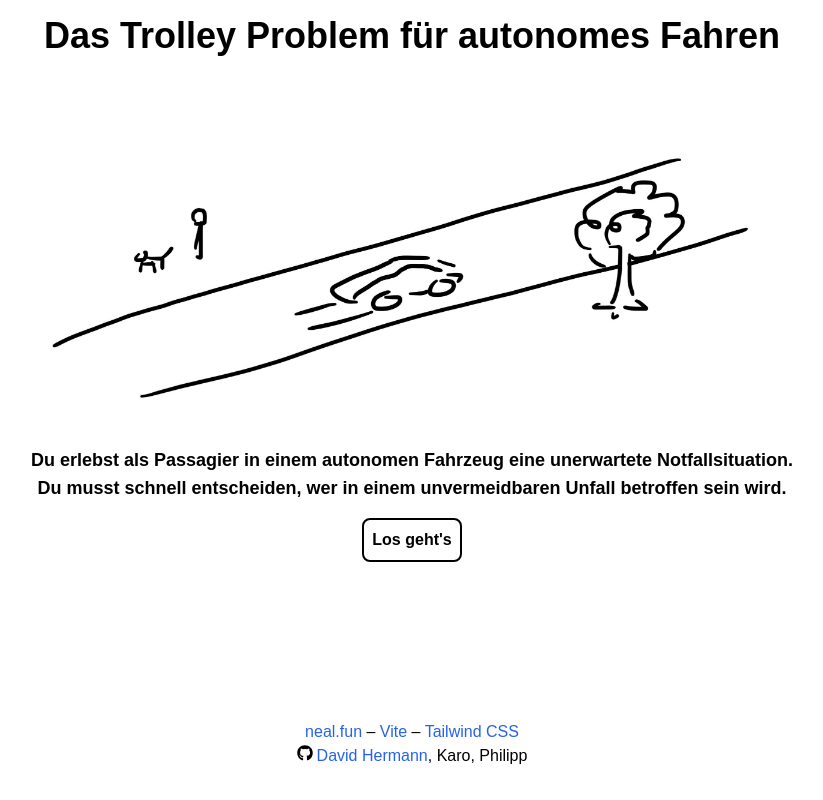
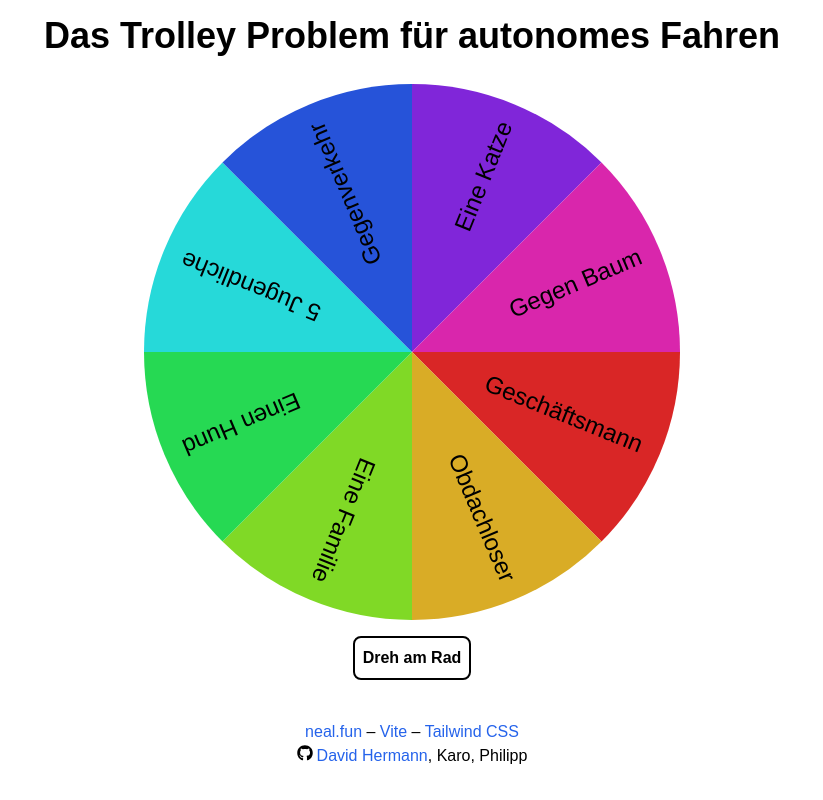
Before and after one commit to david-stefan-hermann/trolley-problem, a React (Vite) app in the folder trolley-problem-frontend/: page /spin in a window 1280 px wide. Before the commit this address led to /. Shown: the whole page, without its empty margins (228-1051 px from the left). Built offline with nearby package versions, Linux system fonts and the light colour scheme; a web font is replaced by a local one.

Commit message:
added wheel of fortune

```diff
--- a/trolley-problem-frontend/src/App.jsx
+++ b/trolley-problem-frontend/src/App.jsx
@@ -3,6 +3,7 @@ import { Navigate } from 'react-router-dom'
 import Layout from './components/Layout'
 import Home from './components/home/Home'
 import Dashboard from './components/dashboard/DashBoard'
+import FortuneWheel from './components/fortunewheel/FortuneWheel'
 
 
 const App = () => {
@@ -12,6 +13,7 @@ const App = () => {
         <Routes>
           <Route path="/" element={<Home />} />
           <Route path="/dashboard" element={<Dashboard />} />
+          <Route path="/spin" element={<FortuneWheel />} />
           <Route path="*" element={<Navigate to="/" />} />
         </Routes>
       </Layout>
--- /dev/null
+++ b/trolley-problem-frontend/src/components/fortunewheel/CircleSegments.jsx
@@ -0,0 +1,89 @@
+import React, { useRef, useState, useEffect } from 'react'
+
+const CircleSegments = ({ segments }) => {
+
+    const wheelContainerRef = useRef(null)
+    const [wheelContainerWidth, setWheelContainerWidth] = useState(0)
+
+    useEffect(() => {
+        setWheelContainerWidth(wheelContainerRef.current.offsetWidth)
+
+        const handleResize = () => {
+            setWheelContainerWidth(wheelContainerRef.current.offsetWidth)
+        }
+
+        window.addEventListener('resize', handleResize)
+
+        // Cleanup function to remove the event listener
+        return () => window.removeEventListener('resize', handleResize)
+    }, [])
+
+    const size = wheelContainerWidth - 40 // Diameter of the circle
+    const radius = size / 2
+    const centerX = radius
+    const centerY = radius
+
+
+    const drawSegment = (index, total) => {
+        const angle = (2 * Math.PI) / total
+        const startAngle = angle * index
+        const endAngle = angle * (index + 1)
+
+        const startX = centerX + radius * Math.cos(startAngle)
+        const startY = centerY + radius * Math.sin(startAngle)
+        const endX = centerX + radius * Math.cos(endAngle)
+        const endY = centerY + radius * Math.sin(endAngle)
+
+        const largeArcFlag = angle > Math.PI ? 1 : 0
+
+        const pathData = [
+            `M${centerX},${centerY}`,
+            `L${startX},${startY}`,
+            `A${radius},${radius} 0 ${largeArcFlag} 1 ${endX},${endY}`,
+            'Z'
+        ].join(' ')
+
+        // Calculate label position
+        const labelAngle = startAngle + angle / 2
+        const labelX = centerX + (radius - 20) * Math.cos(labelAngle) // 20 is the margin from the edge
+        const labelY = centerY + (radius - 20) * Math.sin(labelAngle)
+
+        return {
+            pathData,
+            labelX,
+            labelY,
+            labelText: segments[index].label
+        }
+    }
+
+    return (
+        <div className="flex justify-center flex-col w-full max-w-xl" ref={wheelContainerRef}>
+            <svg width={size} height={size} className="mx-auto">
+                {segments.map((segment, index) => {
+                    const { pathData, labelX, labelY, labelText } = drawSegment(index, segments.length)
+                    // Calculate the angle in degrees and adjust for text orientation
+                    const angle = (index / segments.length) * 360
+                    const rotationAngle = angle + 22 // Subtract 90 degrees to align text radially with the middle of the segment
+
+                    return (
+                        <g key={index}>
+                            <path d={pathData} fill={`hsl(${index * 360 / segments.length}, 70%, 50%)`} />
+                            <text
+                                x={labelX}
+                                y={labelY}
+                                className='text-1xl md:text-2xl'
+                                fill="black"
+                                textAnchor="end"
+                                alignmentBaseline="middle"
+                                transform={`rotate(${rotationAngle}, ${labelX}, ${labelY})`}>
+                                {labelText}
+                            </text>
+                        </g>
+                    )
+                })}
+            </svg>
+        </div>
+    )
+}
+
+export default CircleSegments
--- /dev/null
+++ b/trolley-problem-frontend/src/components/fortunewheel/FortuneWheel.jsx
@@ -0,0 +1,70 @@
+import React, { useState } from 'react'
+import CircleSegments from './CircleSegments'
+import Buttons from '../input_elements/Buttons'
+import Button from '../input_elements/Button'
+
+
+function FortuneWheel() {
+    const [wheelSpinning, setWheelSpinning] = React.useState(false)
+    const [degree, setDegree] = useState(0)
+    const [winningSegment, setWinningSegment] = useState('') // The segment that the wheel stops at
+
+    const spinWheel = () => {
+        setWheelSpinning(true)
+
+        const additionalDegrees = Math.floor(5000 + Math.random() * 5000) // at least 5000 to 10000 degrees
+        const newDegree = degree + additionalDegrees // Add to current degree for continuous rotation
+
+        setDegree(newDegree)
+
+        setTimeout(() => {
+            setWheelSpinning(false)
+            const normalizedDegree = newDegree % 360
+            setDegree(normalizedDegree)
+            calculateWinner(normalizedDegree)
+        }, 3000)
+    }
+
+    const calculateWinner = (normalizedDegree) => {
+        const degreesPerSegment = 360 / segments.length
+        const winningIndex = Math.floor((360 - normalizedDegree) / degreesPerSegment) % segments.length
+        setWinningSegment(segments[winningIndex].label)
+      }
+
+    const segments = [
+        { label: 'Geschäftsmann' },
+        { label: 'Obdachloser' },
+        { label: 'Eine Familie' },
+        { label: 'Einen Hund' },
+        { label: '5 Jugendliche' },
+        { label: 'Gegenverkehr' },
+        { label: 'Eine Katze' },
+        { label: 'Gegen Baum' },
+        // Add more segments as needed
+    ]
+
+    return (
+        <div className="w-full flex flex-col text-center items-center">
+            <div className='w-full flex-col flex items-center py-4 overflow-hidden'>
+                <div className='w-full flex flex-col items-center' style={{ transform: `rotate(${degree}deg)`, transition: wheelSpinning ? 'transform 3s ease-out' : 'none' }}>
+                    <CircleSegments segments={segments} />
+                </div>
+            </div>
+            {winningSegment && <p className='text-2xl'>Gewonnen: {winningSegment}</p>}
+            {!wheelSpinning ?
+                <Buttons>
+                    {
+                        <Button onClick={() => {
+                            spinWheel()
+                        }}>
+                            Dreh am Rad
+                        </Button>
+                    }
+                </Buttons>
+                : <p className='h-4 justify-center fixed px-4 py-0 w-full left-0 space-x-0 bottom-8 md:bottom-0 md:relative'>drehen...</p>
+            }
+        </div>
+    )
+}
+
+export default FortuneWheel
```
